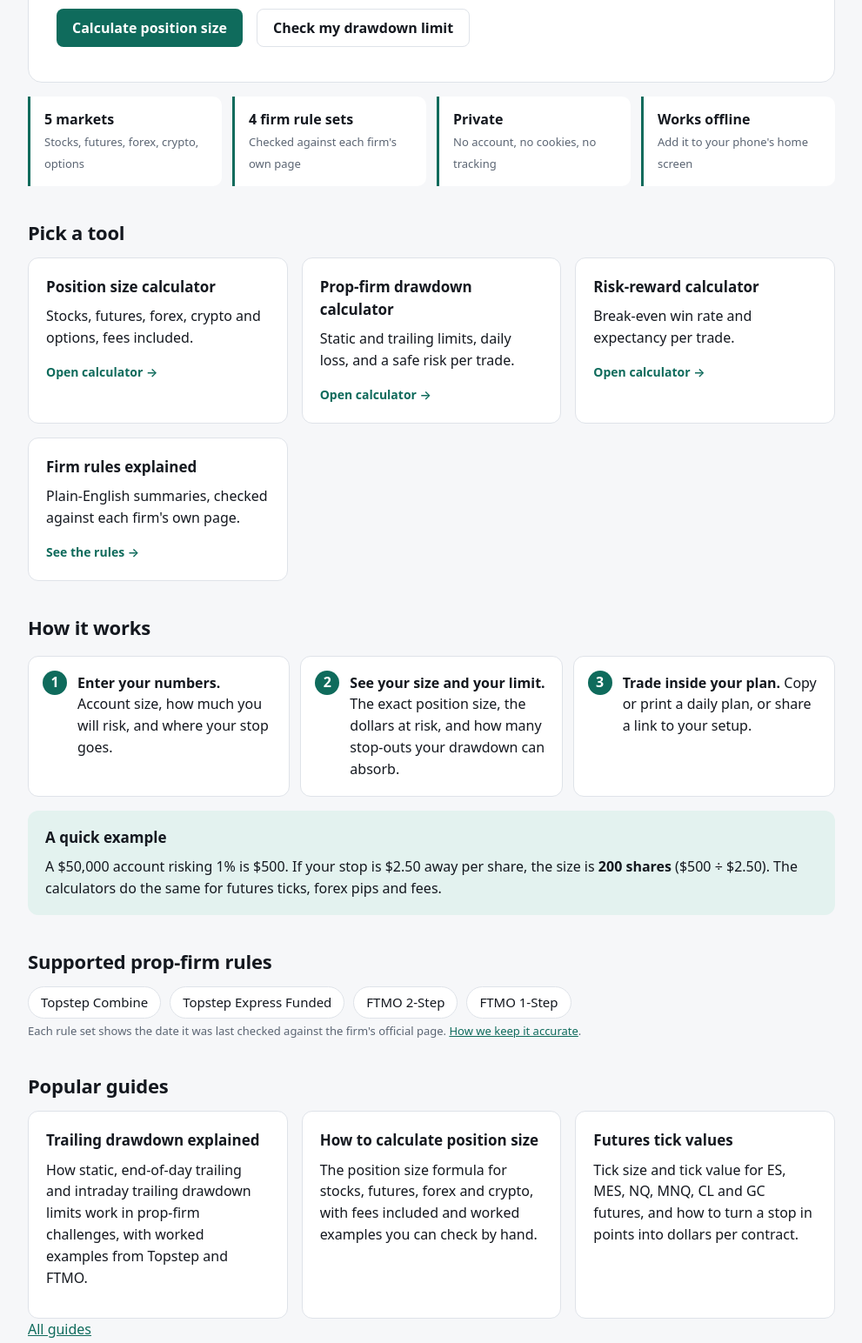
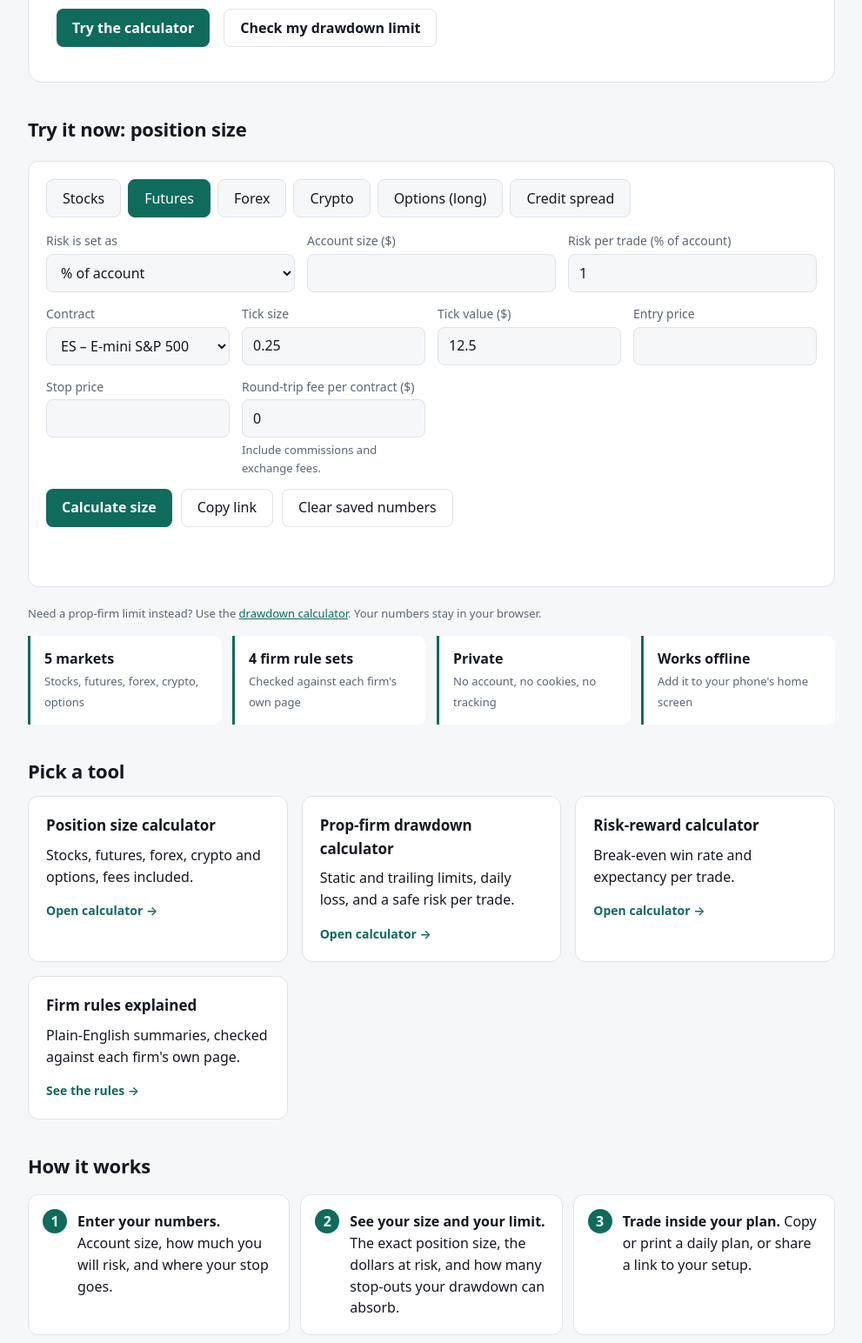
Before and after one commit to Do-You-Know-Show/limitward-site, a plain HTML site: page index.html in a window 1280 px wide. Shown: the part 380-1924 px from the top of the page at 87% size, without its empty margins (144-1135 px from the left). Drawn offline with Linux system fonts and the light colour scheme.

Commit message:
Homepage: live calculator, rules table, trust section

```diff
--- a/index.html
+++ b/index.html
@@ -43,8 +43,24 @@
 <span class="badge">Free · No sign-up · Nothing leaves your browser</span>
 <h1>Know how much you can lose before you trade</h1>
 <p class="lede">Free calculators for position size and prop-firm loss limits. Enter your account and your stop, and see the exact size and dollars at risk, so a stop-out stays inside your rules.</p>
-<div class="ctarow"><a class="btn" href="position-size/">Calculate position size</a><a class="btn alt" href="prop-firm-drawdown/">Check my drawdown limit</a></div>
+<div class="ctarow"><a class="btn" href="#position-size">Try the calculator</a><a class="btn alt" href="prop-firm-drawdown/">Check my drawdown limit</a></div>
 </section>
+<h2 class="tryh">Try it now: position size</h2>
+<section class="tool" id="position-size">
+<noscript><p class="note">This calculator needs JavaScript to run. Nothing you type is sent anywhere.</p></noscript>
+<div class="tabs" role="group" aria-label="Asset type"></div>
+<div class="row">
+<div><label for="riskMode">Risk is set as</label><select id="riskMode"><option value="pct">% of account</option><option value="usd">Dollar amount</option></select></div>
+<div id="acctWrap"><label for="equity">Account size ($)</label><input id="equity" type="number" inputmode="decimal" step="any"></div>
+<div><label for="riskVal" id="riskLabel">Risk per trade (% of account)</label><input id="riskVal" type="number" inputmode="decimal" step="any" value="1"></div>
+</div>
+<div id="fields"></div>
+<div class="btnrow"><button id="go" type="button">Calculate size</button><button id="share" type="button" class="ghost">Copy link</button><button id="clear" type="button" class="ghost">Clear saved numbers</button></div>
+<div class="toolmsg hint" role="status" aria-live="polite"></div>
+<div class="error" id="err" role="alert"></div>
+<div id="out" role="status" aria-live="polite"></div>
+</section>
+<p class="hint">Need a prop-firm limit instead? Use the <a href="prop-firm-drawdown/">drawdown calculator</a>. Your numbers stay in your browser.</p>
 <section class="strip" aria-label="Highlights">
 <div><strong>5 markets</strong><span>Stocks, futures, forex, crypto, options</span></div>
 <div><strong>4 firm rule sets</strong><span>Checked against each firm's own page</span></div>
@@ -65,9 +81,16 @@
 <li><strong>Trade inside your plan.</strong> Copy or print a daily plan, or share a link to your setup.</li>
 </ol>
 <div class="example"><h3>A quick example</h3><p>A $50,000 account risking 1% is $500. If your stop is $2.50 away per share, the size is <strong>200 shares</strong> ($500 ÷ $2.50). The calculators do the same for futures ticks, forex pips and fees.</p></div>
-<h2>Supported prop-firm rules</h2>
-<div class="chips"><a class="chip" href="firms/topstep/">Topstep Combine</a><a class="chip" href="firms/topstep-xfa/">Topstep Express Funded</a><a class="chip" href="firms/ftmo/">FTMO 2-Step</a><a class="chip" href="firms/ftmo-1step/">FTMO 1-Step</a></div>
-<p class="hint">Each rule set shows the date it was last checked against the firm's official page. <a href="about/">How we keep it accurate</a>.</p>
+<h2>Prop-firm rules we track</h2>
+<div class="tablewrap"><table><thead><tr><th>Firm rule set</th><th>Product</th><th>Last checked</th></tr></thead><tbody><tr><td><a href="firms/topstep/">Topstep Combine</a></td><td>Trading Combine (futures)</td><td>2026-10-20</td></tr><tr><td><a href="firms/topstep-xfa/">Topstep Express Funded</a></td><td>Express Funded Account (futures)</td><td>2026-10-20</td></tr><tr><td><a href="firms/ftmo/">FTMO 2-Step</a></td><td>2-Step Challenge (forex / CFD)</td><td>2026-10-20</td></tr><tr><td><a href="firms/ftmo-1step/">FTMO 1-Step</a></td><td>1-Step Challenge (forex / CFD)</td><td>2026-10-26</td></tr></tbody></table></div>
+<p class="hint">Read from each firm's own published page, with the check date shown. <a href="about/">How we keep it accurate</a>.</p>
+<h2>How we earn your trust</h2>
+<div class="grid trust">
+<div class="card"><h3>Open maths</h3><p>Every formula is written out on the page, and the guides use the same tested code as the calculators.</p></div>
+<div class="card"><h3>Sourced rules</h3><p>Firm limits come from official pages and carry a check date. Spot a mistake? Tell us and we fix it.</p></div>
+<div class="card"><h3>No ads, no tracking</h3><p>No cookies, no analytics, no affiliate links, and nothing you type leaves your device.</p></div>
+<div class="card"><h3>A real company</h3><p>Built by Sarang AI Technologies Inc., Alberta, Canada. <a href="about/">About us</a>.</p></div>
+</div>
 <h2>Popular guides</h2>
 <div class="grid"><div class="card"><a class="cardlink" href="guides/trailing-drawdown-explained/"><h3>Trailing drawdown explained</h3><p>How static, end-of-day trailing and intraday trailing drawdown limits work in prop-firm challenges, with worked examples from Topstep and FTMO.</p></a></div><div class="card"><a class="cardlink" href="guides/position-size-formula/"><h3>How to calculate position size</h3><p>The position size formula for stocks, futures, forex and crypto, with fees included and worked examples you can check by hand.</p></a></div><div class="card"><a class="cardlink" href="guides/futures-tick-values/"><h3>Futures tick values</h3><p>Tick size and tick value for ES, MES, NQ, MNQ, CL and GC futures, and how to turn a stop in points into dollars per contract.</p></a></div></div>
 <p><a href="guides/">All guides</a></p>
```
